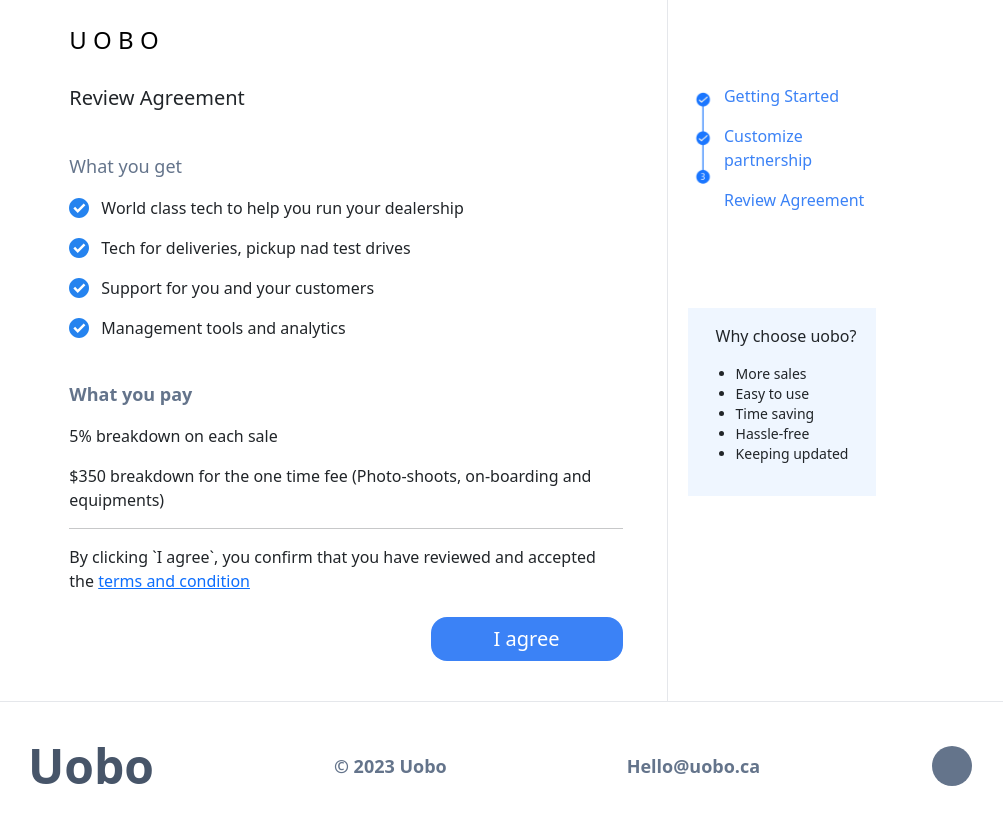
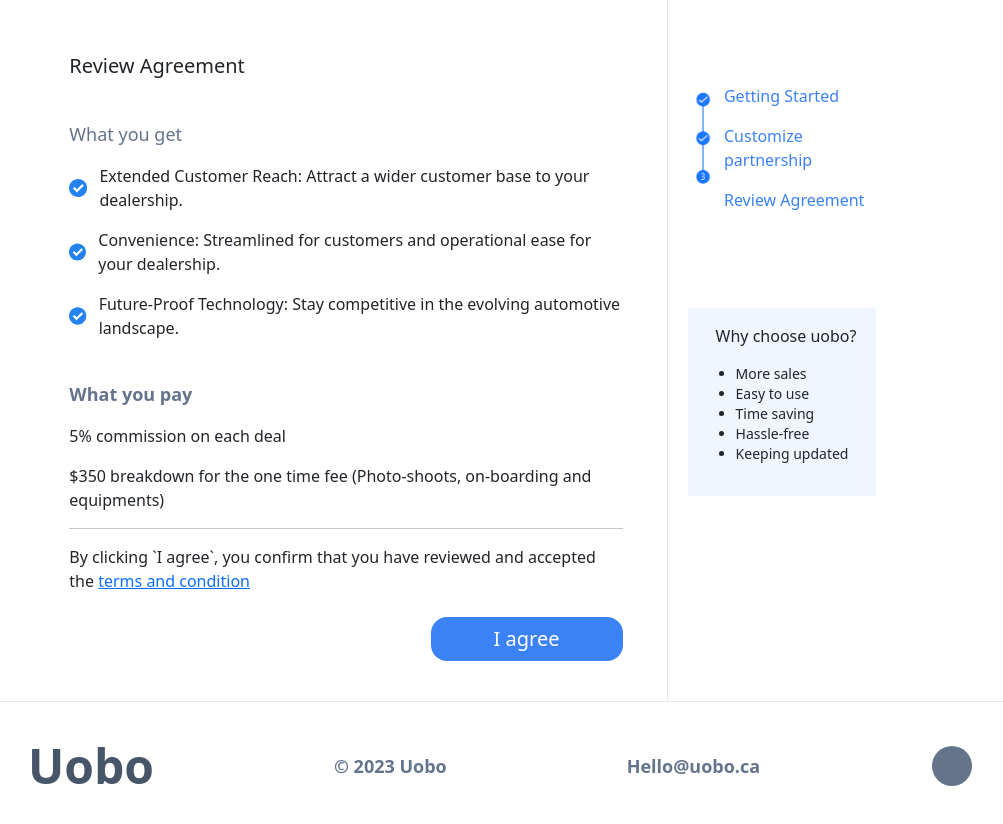
Before and after one commit to VENDETTA-STACK/uobo_frontend, a React (Create React App) app: page /dealer-agreement in a window 1280 px wide. Shown: the top 824 px of the page, without its empty margins (144-1147 px from the left). Built offline with nearby package versions, Linux system fonts and the light colour scheme.

Commit message:
Typo Changes and Navigation Issues
-Corrected typo error
-Navigation Fixed

```diff
--- a/src/assets/constants/const.jsx
+++ b/src/assets/constants/const.jsx
@@ -9,7 +9,7 @@ import men2 from '../images/Man2.jpg';
 export const StackData = [
   {
     id: 1,
-    name: "Creative",
+    name: "Creative Process",
     content: "We offer creative solution to our customer",
     image: image1
   },
@@ -27,7 +27,7 @@ export const StackData = [
   },
   {
     id: 4,
-    name: "Shared",
+    name: "Shared Economy",
     content: "Our shared economy values a win win ",
     image: image4
   },
@@ -57,18 +57,18 @@ export const ReviewData = [
 export const AggrementPerks = [
   {
     id: 1,
-    text: "World class tech to help you run your dealership",
+    text: "Extended Customer Reach: Attract a wider customer base to your dealership.",
   },
   {
     id: 2,
-    text: "Tech for deliveries, pickup nad test drives",
+    text: "Convenience: Streamlined for customers and operational ease for your dealership.",
   },
   {
     id: 3,
-    text: "Support for you and your customers",
+    text: "Future-Proof Technology: Stay competitive in the evolving automotive landscape.",
   },
-  {
-    id: 4,
-    text: "Management tools and analytics",
-  },
+  // {
+  //   id: 4,
+  //   text: "Management tools and analytics",
+  // },
 ];
--- a/src/component/feature/dealerSignup/components/dealerAgreement.jsx
+++ b/src/component/feature/dealerSignup/components/dealerAgreement.jsx
@@ -10,7 +10,7 @@ const DealerAgreement = () => {
     <div className="flex w-2/3">
       {/* LEFT SECTION */}
       <div className="w-3/4 text-left mt-4 mr-3 pr-5">
-      <Link to="/home" className="text-2xl text-black no-underline" >U O B O</Link>
+      {/* <Link to="/home" className="text-2xl text-black no-underline" >U O B O</Link> */}
         {/* Heading */}
         <p className="text-xl my-7">Review Agreement</p>
 
@@ -29,7 +29,7 @@ const DealerAgreement = () => {
         <div className="text-lg font-semibold text-slate-500 mt-10">
           What you pay
         </div>
-        <div className="mb-0 my-3">5% breakdown on each sale</div>
+        <div className="mb-0 my-3">5% commission on each deal</div>
         <div className="mb-0 my-3">
           $350 breakdown for the one time fee (Photo-shoots, on-boarding and
           equipments)
@@ -46,7 +46,8 @@ const DealerAgreement = () => {
         </div>
 
         <Link
-          to="/dealer-logo-and-location"
+          // to="/dealer-logo-and-location"
+          to="/home"
           className="bg-blue-500 text-xl text-white text-center py-2 rounded-2xl w-48 float-right mb-10 no-underline"
         >
           I agree
--- a/src/component/feature/dealerSignup/components/dealerCustomization.jsx
+++ b/src/component/feature/dealerSignup/components/dealerCustomization.jsx
@@ -56,7 +56,7 @@ const DealerCustomization = () => {
               Use Uobo's delivery people
             </Form.Check.Label>
             <Form.Control.Feedback type="valid" className="text-sm text-black">
-              30% fee per order
+              5% commission per deal
             </Form.Control.Feedback>
           </Form.Check>
 
@@ -77,7 +77,7 @@ const DealerCustomization = () => {
               Use your own delivery staffs
             </Form.Check.Label>
             <Form.Control.Feedback type="valid" className="text-sm text-black">
-              15% fee per order
+              5% commission per deal
             </Form.Control.Feedback>
           </Form.Check>
         </div>
@@ -103,7 +103,7 @@ const DealerCustomization = () => {
             cost.
           </p>
 
-          <p className="text-sm text-slate-400 m-0 p-0">10% fee per order</p>
+          <p className="text-sm text-slate-400 m-0 p-0">5% commission per deal</p>
         </div>
 
         {pickup && (
--- a/src/component/feature/homepage/components/working.jsx
+++ b/src/component/feature/homepage/components/working.jsx
@@ -14,7 +14,7 @@ const Working = () => {
         <p className="mt-2 sm:mt-3 text-xs sm:text-sm text-center">
           {data.name}
         </p>
-        <p className="text-center text-xs">{data.content}</p>
+        {/* <p className="text-center text-xs">{data.content}</p> */}
       </div>
     ));
   };
```
